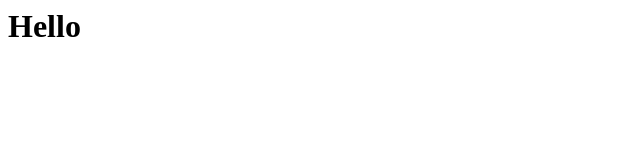
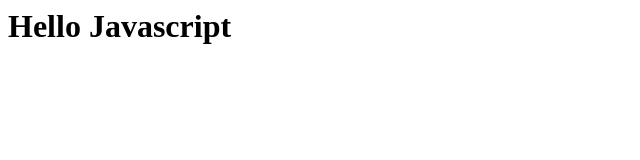
Before and after one commit to Muhammad-Mudabbir/firstclass-demo, a plain HTML site: page index/index.html in a window 1280 px wide. Shown: the whole page, without its empty margins (0-640 px from the left). Drawn offline with Linux system fonts and the light colour scheme.

Commit message:
Add Javascript

```diff
--- a/index/index.html
+++ b/index/index.html
@@ -1,2 +1,2 @@
-<h1>Hello
+<h1>Hello Javascript
 </h1>
```
